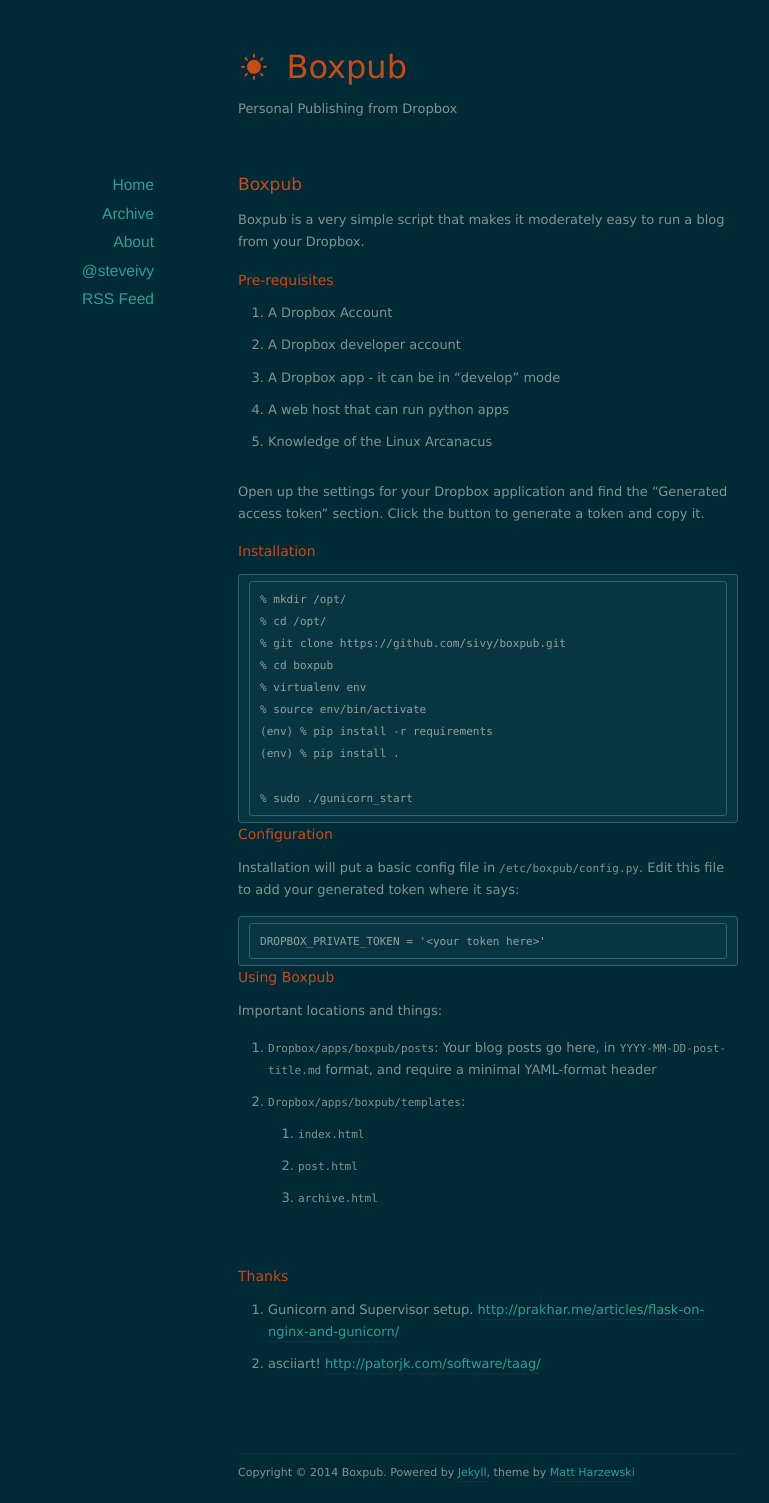
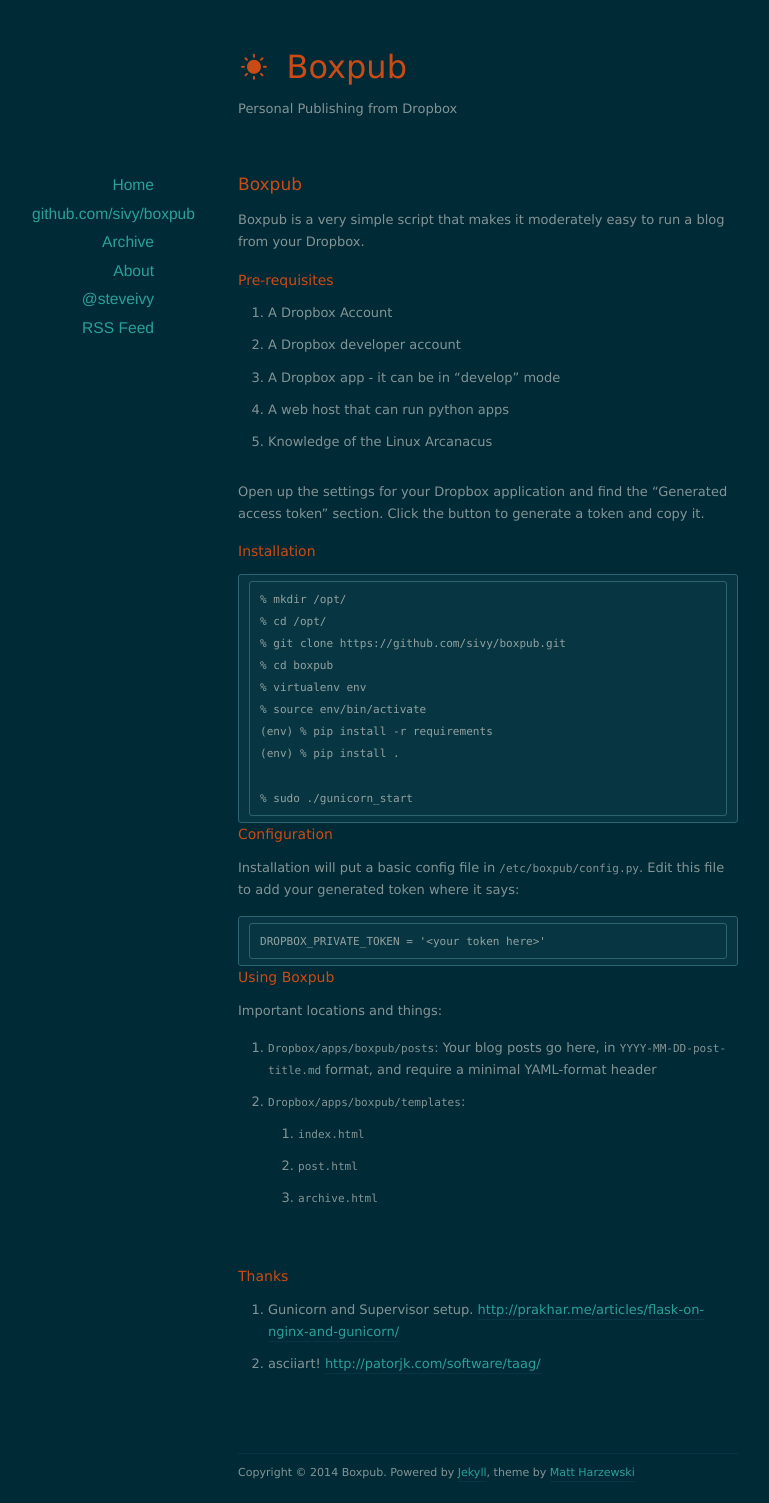
Before and after one commit to sivy/boxpub, a Jekyll site: the page built from index.md, in a window 1280 px wide. Shown: the whole page, without its empty margins (152-921 px from the left). Built offline with Jekyll 4.4.1, drawn with Linux system fonts in a browser that asks for light colours; nearby versions of some CDN libraries.

Commit message:
add link to the code

```diff
--- a/_layouts/default.html
+++ b/_layouts/default.html
@@ -34,6 +34,7 @@
       <nav>
         <ul>
           <li><a href="{{ site.url }}/">Home</a></li>
+          <li><a href="http://sivy.github.io/boxpub">github.com/sivy/boxpub</a></li>
           <li><a href="{{ site.url }}/archives">Archive</a></li>
           <li><a href="{{ site.url }}/about">About</a></li>
           <li><a href="http://twitter.com/steveivy">@steveivy</a></li>
```
